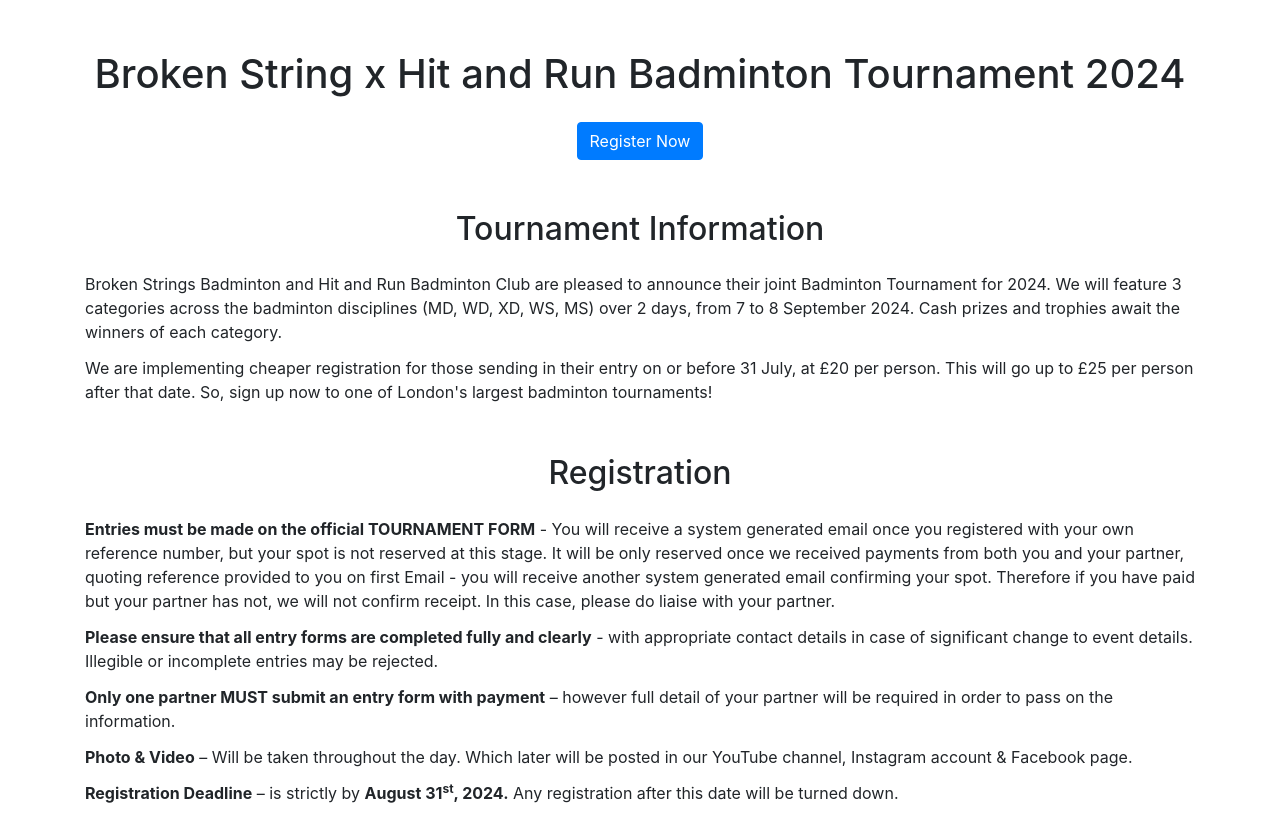
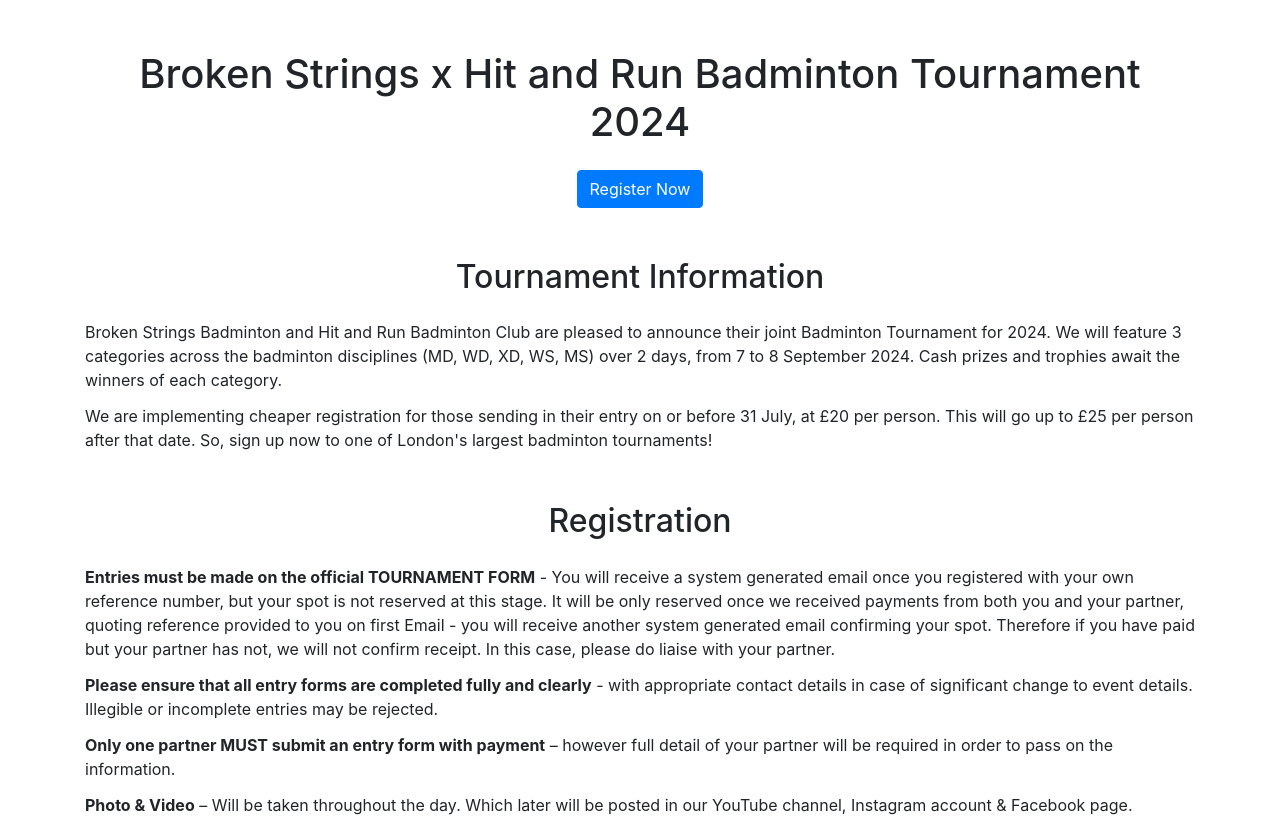
Before and after one commit to brokenstringbadminton/brokenstringbadminton.github.io, a website: page index.html in a window 1280 px wide. Shown: the top 818 px of the page. Drawn offline with nearby package versions, Linux system fonts and the light colour scheme.

Commit message:
Change from Broken String to Broken Strings

```diff
--- a/index.html
+++ b/index.html
@@ -1,6 +1,6 @@
 <html>
   <head>
-    <title>Broken String x Hit and Run Badminton</title>
+    <title>Broken Strings x Hit and Run Badminton</title>
     <link rel="stylesheet" href="stylesheets/index.css" />
     <link rel="stylesheet" href="stylesheets/universal.css" />
     <link
@@ -11,7 +11,7 @@
 
   <body>
     <div class="container content-container">
-      <h1>Broken String x Hit and Run Badminton Tournament 2024</h1>
+      <h1>Broken Strings x Hit and Run Badminton Tournament 2024</h1>
 
       <div class="margin-top-24 text-center">
         <a
```
